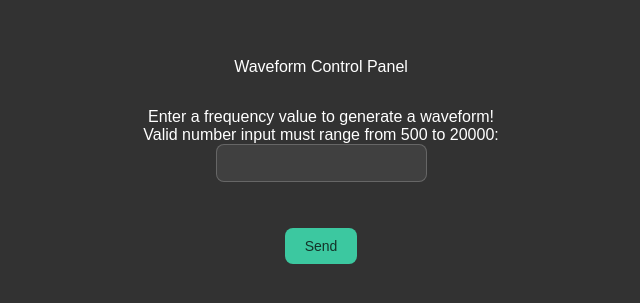
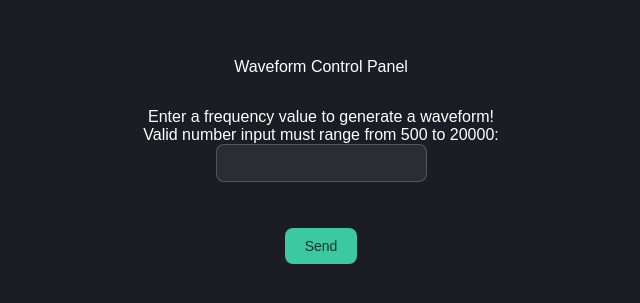
Before and after one commit to kietnh-cloud/EmbeddedSystemsLab9, a plain HTML site: page index.html in a window 1280 px wide. Shown: the part 271-574 px from the top of the page, without its empty margins (319-959 px from the left). Drawn offline with Linux system fonts and the light colour scheme.

Commit message:
Update style.css

```diff
--- a/assets/style.css
+++ b/assets/style.css
@@ -13,7 +13,7 @@ ul{
 
 body{
     text-align:center;
-    background-color: rgb(50,50,50);
+    background-color: rgb(28, 28, 36);
     color: white;
     display:flex;
     align-items:center;
```
